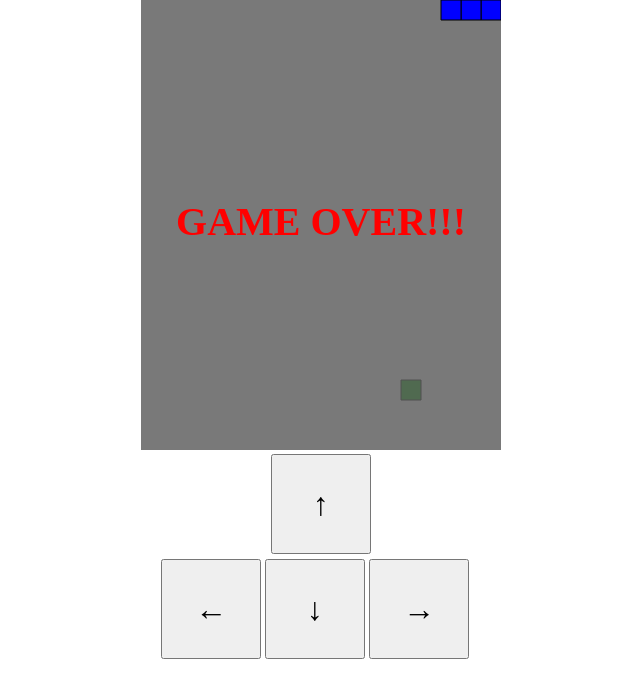
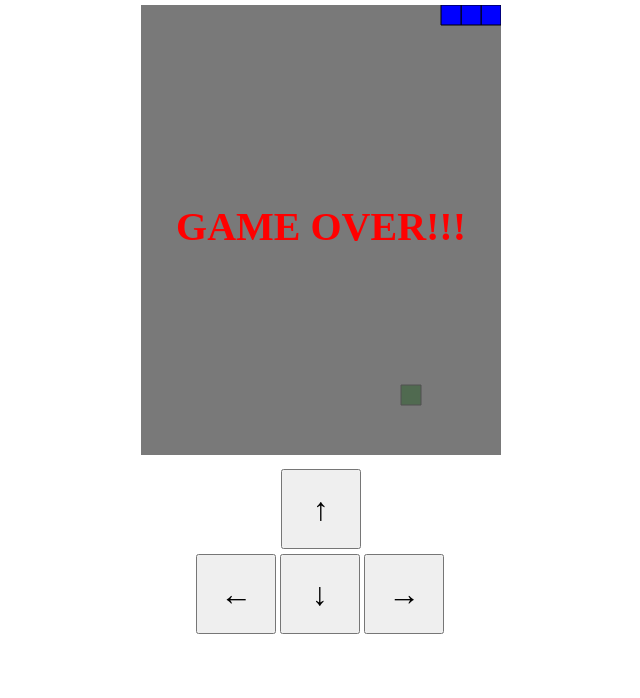
Before and after one commit to Joyousszb/JOY1, a plain HTML site: page SnackDemo.html in a window 1280 px wide. Shown: the whole page, without its empty margins (319-959 px from the left). Drawn offline with Linux system fonts and the light colour scheme.

Commit message:
Update SnackDemo.html

```diff
--- a/SnackDemo.html
+++ b/SnackDemo.html
@@ -6,25 +6,25 @@
 	<title>Document</title>
 </head>
 <style>
-	*{margin: 0 auto; padding: 0;}
+		*{margin: 0 auto; padding: 0;}
 	#box {
 		width: 360px;
-		margin: 0 auto;
+		margin: 5px auto 0;
 	}
 	#box canvas {
 		background-color: #ccc;
 	}
 	#box button {
-		width: 100px;
-		height:100px;
+		width: 80px;
+		height:80px;
 		font-size: 32px;
 	}
 	#box .div1 {
-		width: 100px;
-		margin: 0 auto;
+		width: 80px;
+		margin: 10px auto 0;
 	}
 	#box .div2 {
-		width: 320px;
+		width: 250px;
 		margin: 5px auto;
 	}
 </style>
```
